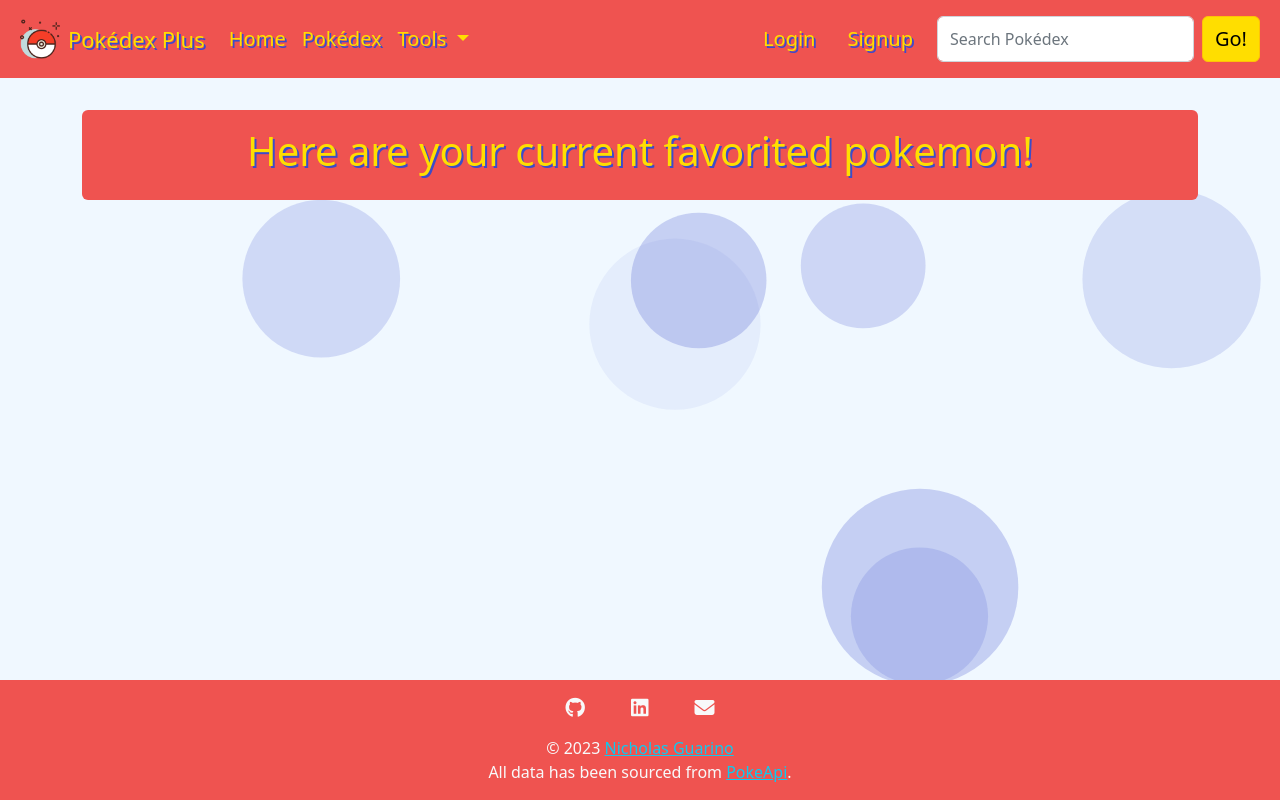
After one commit to nguarino522/pokedex_plus, a Flask app: template templates/users/favorites.html in a window 1280 px wide. The commit adds this page. Run offline with Flask 3, Linux system fonts and the light colour scheme; the template is opened without the code that fills it, so the values that code supplies are empty.

Commit message:
completed first iteration of like pages and functionality

```diff
--- a/app.py
+++ b/app.py
@@ -1,6 +1,6 @@
 import os
 from flask import Flask, render_template, request, flash, redirect, session, g, jsonify
-from models import connect_db, User, db, Pokemon
+from models import connect_db, User, db, Pokemon, Favorite
 from forms import UserAddForm, LoginForm, UserEditProfileForm
 from sqlalchemy.exc import IntegrityError
 from config import BASE_API_URL
@@ -161,10 +161,15 @@
             p = Pokemon.query.filter_by(name=name).first()
             evolutions.append(p)
 
+    favorite = Favorite.query.filter_by(pokemon_id=pokemon_db.pid, user_id=g.user.id).first()
+    fav_pid = None
+    if favorite:
+        fav_pid = pokemon_db.pid
+
     # ability_facts=ability_facts increases page load time, need to investigate later when polishing
     # UPDATE through testing others apps will be much quicker in prod
     # UPDATE UPDATE ^ flask-caching is an option which will use as well but issues to work out still
-    return render_template("pokemon/show.html", pokemon=pokemon, pokefact=pokefact, pokemon_db=pokemon_db, ability_facts=ability_facts, evolutions=evolutions)
+    return render_template("pokemon/show.html", pokemon=pokemon, pokefact=pokefact, pokemon_db=pokemon_db, ability_facts=ability_facts, evolutions=evolutions, fav_pid=fav_pid)
 
 
 @app.route('/pokedex/search')
@@ -178,7 +183,7 @@
 
 
 ##############################################################################
-# General user routes:
+# User routes:
 @app.route('/users/profile', methods=["GET", "POST"])
 def user_profile():
     """Update profile for current user."""
@@ -202,6 +207,42 @@
         flash("Incorrect password! Please try again.", 'danger')
 
     return render_template("users/edit.html", form=form, user_id=g.user.id)
+
+@app.route('/users/<int:user_id>/favorites')
+def user_favorites(user_id):
+    """Show user favorited pokemon"""
+
+    if not g.user:
+        flash("Access unauthorized.", "danger")
+        return redirect("/")
+    pokemons = []
+    for favorite in g.user.favorites:
+        p = Pokemon.query.filter_by(pid=favorite.pokemon_id).first()
+        pokemons.append(p)
+
+    return render_template("users/favorites.html", pokemons=pokemons)
+
+@app.route('/users/toggle_favorite/<int:pokemon_id>', methods=["GET", "POST"])
+def toggle_favorite(pokemon_id):
+    """route to toggle favoriting a pokemon"""
+
+    if not g.user:
+        flash("Access unauthorized.", "danger")
+        return redirect("/")
+
+    favorite = Favorite.query.filter_by(pokemon_id=pokemon_id, user_id=g.user.id).first()
+
+    if favorite:
+        db.session.delete(favorite)
+        pokemon_favorited = False
+    else:
+        new_favorite = Favorite(user_id=g.user.id, pokemon_id=pokemon_id)
+        pokemon_favorited = True
+        db.session.add(new_favorite)
+
+    db.session.commit()
+
+    return jsonify({"pokemon_favorited": pokemon_favorited})
 
 
 ##############################################################################
--- a/models.py
+++ b/models.py
@@ -147,7 +147,6 @@
                 if effect["language"]["name"] == "en":
                     ability_data[resp["name"]] = effect["effect"]
 
-        print(ability_data)
         return ability_data
 
     @staticmethod
--- a/static/app.css
+++ b/static/app.css
@@ -139,12 +139,28 @@
 }
 
 .like-icon {
-    font-size: 35px;
     color: gray;
 }
 
 .like-icon:hover {
     color: red;
+}
+
+.favorited {
+    font-size: 35px;
+    color: red;
+}
+
+.favorited:hover {
+    color: gray;
+}
+
+.like-icon-large {
+    font-size: 35px;
+}
+
+.like-icon-small {
+    font-size: 22px;
 }
 
 .favorite-button {
--- a/static/app.js
+++ b/static/app.js
@@ -1,4 +1,7 @@
 document.addEventListener("DOMContentLoaded", async (event) => {
+
+    // get all favorite buttons
+    const favBtns = Array.from(document.getElementsByClassName("fa-heart"));
 
     // enable popovers for bootstrap
     const popoverTriggerList = document.querySelectorAll('[data-bs-toggle="popover"]');
@@ -30,4 +33,28 @@
             }, 5000);
         })
     });
+
+
+    favBtns.forEach(favBtn => {
+        favBtn.addEventListener("click", function (e) {
+            e.preventDefault();
+            //let favBtnParentElement = favBtn.parentElement
+            let pokemon_id = favBtn.getAttribute("data-id");
+            toggleFavorite(pokemon_id, favBtn);
+        })
+    })
+
+    async function toggleFavorite(pokemon_id, favBtn) {
+        let resp = await axios.post(`/users/toggle_favorite/${pokemon_id}`)
+        console.log(resp.data.pokemon_favorited);
+        console.log(resp);
+        if (resp.data.pokemon_favorited === true) {
+            favBtn.classList.remove("like-icon");
+            favBtn.classList.add("favorited");
+        } else {
+            favBtn.classList.remove("favorited");
+            favBtn.classList.add("like-icon");
+        }
+    }
+
 });
--- a/templates/base.html
+++ b/templates/base.html
@@ -62,7 +62,7 @@
                             Profile
                         </a>
                         <ul class="dropdown-menu profile-dropdown">
-                            <li><a class="dropdown-item text-light" href="#">Favorites</a></li>
+                            <li><a class="dropdown-item text-light" href="/users/{{g.user.id}}/favorites">Favorites</a></li>
                             <li><a class="dropdown-item text-light" href="#">Saved Teams</a></li>
                             <li><a class="dropdown-item text-light" href="/users/profile">Edit Profile</a></li>
                         </ul>
@@ -124,7 +124,7 @@
 
     <script src="https://code.jquery.com/jquery-3.6.0.min.js"
         integrity="sha256-/xUj+3OJU5yExlq6GSYGSHk7tPXikynS7ogEvDej/m4=" crossorigin="anonymous"></script>
-    <script src="https://unpkg.com/axios/dist/axios.js"></script>\
+    <script src="https://unpkg.com/axios/dist/axios.js"></script>
     <script src="https://cdn.jsdelivr.net/npm/@popperjs/core@2.11.6/dist/umd/popper.min.js"></script>
     <script src="https://cdn.jsdelivr.net/npm/bootstrap@5.2.3/dist/js/bootstrap.bundle.min.js"></script>
     <script src="http://cdn.jsdelivr.net/particles.js/2.0.0/particles.min.js"></script>
--- /dev/null
+++ b/templates/users/favorites.html
@@ -0,0 +1,46 @@
+{% extends 'base.html' %}
+{% block title %}Pokédex{% endblock %}
+
+{% block content %}
+<div class="fadein-animation alert alert-custom">
+    <h1 class="text-center">Here are your current favorited pokemon!</h1>
+</div>
+
+<div class="row">
+
+    <section class="results row d-flex justify-content-center">
+        {% for pokemon in pokemons %}
+
+        <div class="card col-xl-2 col-lg-3 col-md-3 col-sm-5 mx-3 my-4">
+            <a href="/pokedex/pokemon/{{ pokemon.name }}" class="text-decoration-none text-dark" id="pokemonSingleLink">
+                <div class="m-3 my-4">
+                    <figure>
+                        <img src="{{ pokemon.image_url }}" alt="bulbasaur image" title="bulbasaur"
+                            class="image img-fluid pokemon-card">
+                    </figure>
+                    <div class="pokemon-info">
+                        <p class="id">
+                            <span class="number-prefix">#{{ pokemon.pid }}</span>
+                        </p>
+                        <h3 class="captilize-text">{{ pokemon.name }}</h3>
+                        <div class="abilities">
+
+                            <span class="captilize-text me-2 badge badge-type-{{ pokemon.type1 }}">{{ pokemon.type1
+                                }}</span>
+
+                            <span class="captilize-text me-2 badge badge-type-{{ pokemon.type2 }}">{{ pokemon.type2
+                                }}</span>
+
+                        </div>
+                    </div>
+                </div>
+            </a>
+        </div>
+
+        {% endfor %}
+    </section>
+
+</div>
+
+
+{% endblock %}
```
Also changed, not shown: templates/pokemon/show.html (+6 -3 lines).
